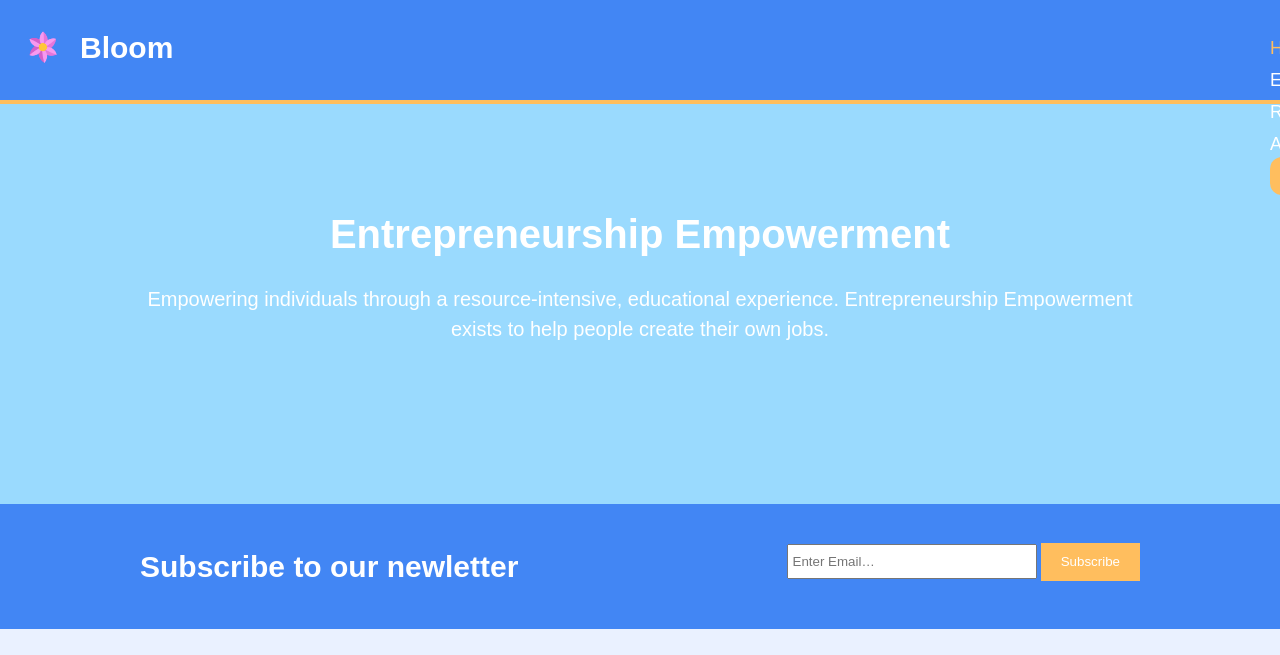
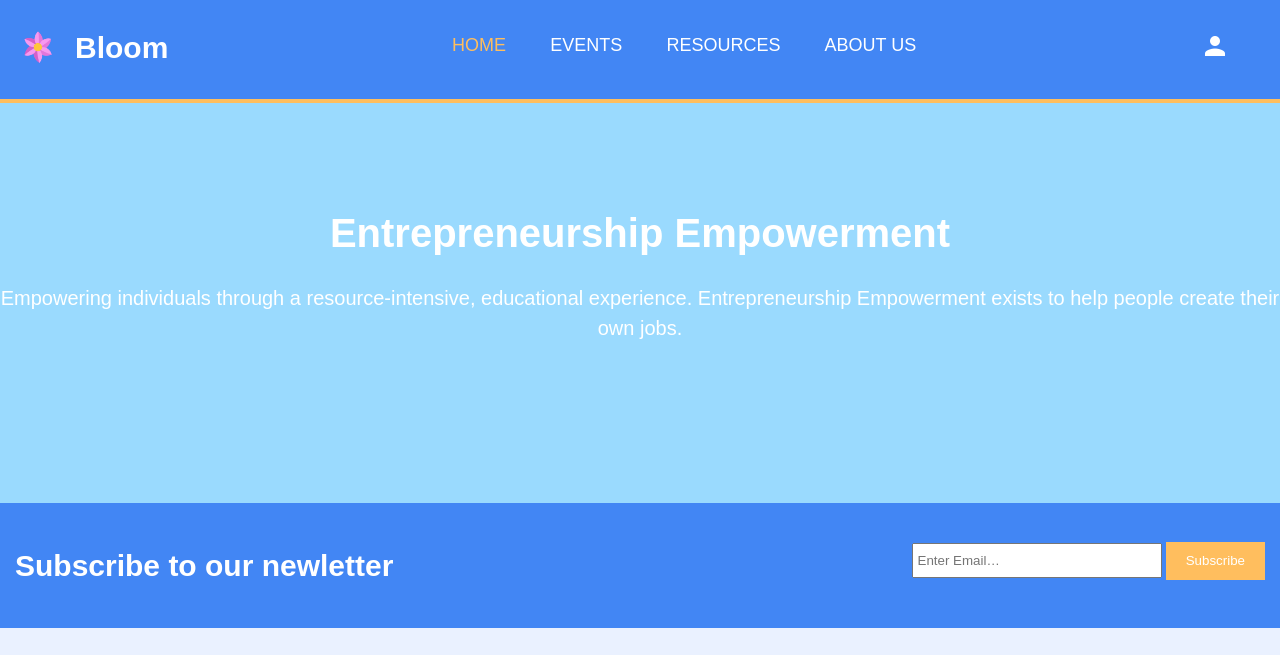
Before and after one commit to nionata/Bloom, a website: page client/home.html in a window 1280 px wide. Shown: the top 655 px of the page. Drawn offline with nearby package versions, Linux system fonts and the light colour scheme; no server answers.

Commit message:
CSS Changes to Home, Added Google Icon

```diff
--- a/client/home.html
+++ b/client/home.html
@@ -3,6 +3,7 @@
 	<meta charset="utf-8">
 	<title>Bloom</title>
 	<link rel="stylesheet" href="./styles/home.css">
+	<link rel="stylesheet" href="https://fonts.googleapis.com/icon?family=Material+Icons">
 </head>
 <body ng-app="app" ng-controller="userDataController">
 	<header>
@@ -16,8 +17,15 @@
 				<li><a href="/events">Events</a></li>
 				<li><a href="/resources">Resources</a></li>
 				<li><a href="/about">About Us</a></li>
-				<li ng-if="bio == 'No current user'"><a href="/login"><button class="buttonhdr">Login</button></a></li>
-				<li ng-if="bio != 'No current user'"><a href="/profile"><button class="buttonhdr">{{bio.username}}</button></a></li>
+				<li ng-if="bio == 'No current user'">
+					<a id="login" href="/login"><button class="buttonhdr">Login</button></a>
+				</li>
+				<div id="username" ng-if="bio != 'No current user'">
+					<h2>
+						{{bio.username}}
+						<a href="/profile"><i class="material-icons" style="font-size:30px; vertical-align:-6px;">person</i></a>
+					</h2>
+				</div>
 
 			</ul>
 		</nav>
--- a/client/styles/home.css
+++ b/client/styles/home.css
@@ -7,7 +7,6 @@ body {
 
 /* Global */
 .container{
-    width: 80%;
     margin:auto;
     overflow:hidden;
     color: #ffffff;
@@ -27,8 +26,9 @@ ul{
     text-align: center;
     text-decoration: none;
     cursor: pointer;
-    border-radius: 12px;
+    border-radius: 10px;
     margin-top: -6px;
+    margin-right: 30px;
     font-size: 18px;
 }
 
@@ -51,7 +51,7 @@ header{
     background: #4286f4;
     color: #ffffff;
     padding-top: 20px;
-    min-height: 80px;
+    padding-bottom: 20px;
     border-bottom: #ffbe5e 4px solid;
 }
 
@@ -63,15 +63,16 @@ header a{
 }
 
 header li{
-    float:left;
+
     display:inline;
     padding: 5px 20px 0 20px;
 }
 
 header #branding{
     margin-top:5px;
-    position: absolute;
-    left: 45px;
+    margin-left:40px;
+    float: left;
+
 }
 header #branding h1{
     margin:0;
@@ -86,9 +87,8 @@ header #branding img{
 }
 
 header nav{
-    margin-top: 10px;
-    position: absolute;
-    left: 1250px;
+    margin-top: 12px;
+    text-align: center;
 }
 
 header .highlight{
@@ -102,6 +102,12 @@ header .current a{
 header a:hover{
     color: #ffbe5e;
     text-decoration: none;
+}
+
+#username {
+    margin-right: 50px;
+    margin-top: -20px;
+    float: right;
 }
 
 /*Showcase */
```
